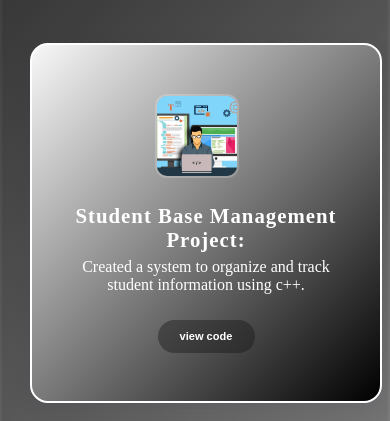
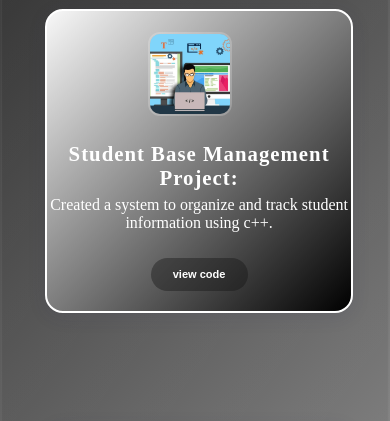
Before and after one commit to shivamom8282/portfolio, a plain HTML site: page projects.html in a window 390 px wide. Shown: the part 155-576 px from the top of the page. Drawn offline with Linux system fonts and the light colour scheme.

Commit message:
Updated portfolio with new changes

```diff
--- a/projects.html
+++ b/projects.html
@@ -13,7 +13,7 @@
   background: linear-gradient(135deg, #f8f8f8 0%, #000000 100%);
   border-radius: 18px;
   box-shadow: 0 4px 18px rgba(50, 50, 93, 0.12);
-  padding: 28px 24px;
+  /* padding: 28px 24px; */
   margin: 24px 0;
   color: #fff;
   display: flex;
--- a/style.css
+++ b/style.css
@@ -32,6 +32,20 @@
     margin-top: 100px;
 } */
 @media  screen and (min-width:778px) {
+          .cnt {
+  background: linear-gradient(135deg, #f8f8f8 0%, #000000 100%);
+  border-radius: 18px;
+  box-shadow: 0 4px 18px rgba(50, 50, 93, 0.12);
+  padding: 28px 24px;
+  margin: 24px 0;
+  color: #fff;
+  display: flex;
+  align-items: center;
+  gap: 24px;
+  transition: transform 0.2s, box-shadow 0.2s;
+}
+
+
 
 .yoga{
     display: flow;
@@ -94,8 +108,8 @@
     display: grid;
     grid-template-columns: 1fr 1fr;
     gap: 63px;
-    padding-left: 29px;
-    padding-right: 20px;
+    /* padding-left: 29px;
+    padding-right: 20px; */
     padding-bottom: 29px;
     justify-content: center;
     align-items: center;
@@ -294,6 +308,20 @@
 
 
 @media  screen and (max-width:778px) {
+
+  .cnt {
+    width: 78vw;
+    display: flex;
+    justify-content: center;
+    align-items: center;
+    flex-direction: column;
+    height: 300px;
+    border: 2px solid white;
+    gap: 16px;
+    border-radius: 11%;
+    box-shadow: 14px 11px 12px #888888;
+}
+
     .navbar{
             position: fixed;
     top: 0;
@@ -670,7 +698,7 @@ body::before {
 }
 .project-heading
 {
-    padding: 34px;
+    /* padding: 34px; */
     text-align: center;
     color: white;
 }
@@ -801,6 +829,18 @@ body::before {
 /* ...existing code... */
 
 @media (max-width: 700px) {
+    .cnt {
+    width: 78vw;
+    display: flex;
+    justify-content: center;
+    align-items: center;
+    flex-direction: column;
+    height: 300px;
+    border: 2px solid white;
+    gap: 16px;
+    border-radius: 11%;
+    box-shadow: 14px 11px 12px #888888;
+}
     .skill-box {
     background: linear-gradient(135deg, #d7d7d7 0%, #000000 100%);
     color: #fff;
```
